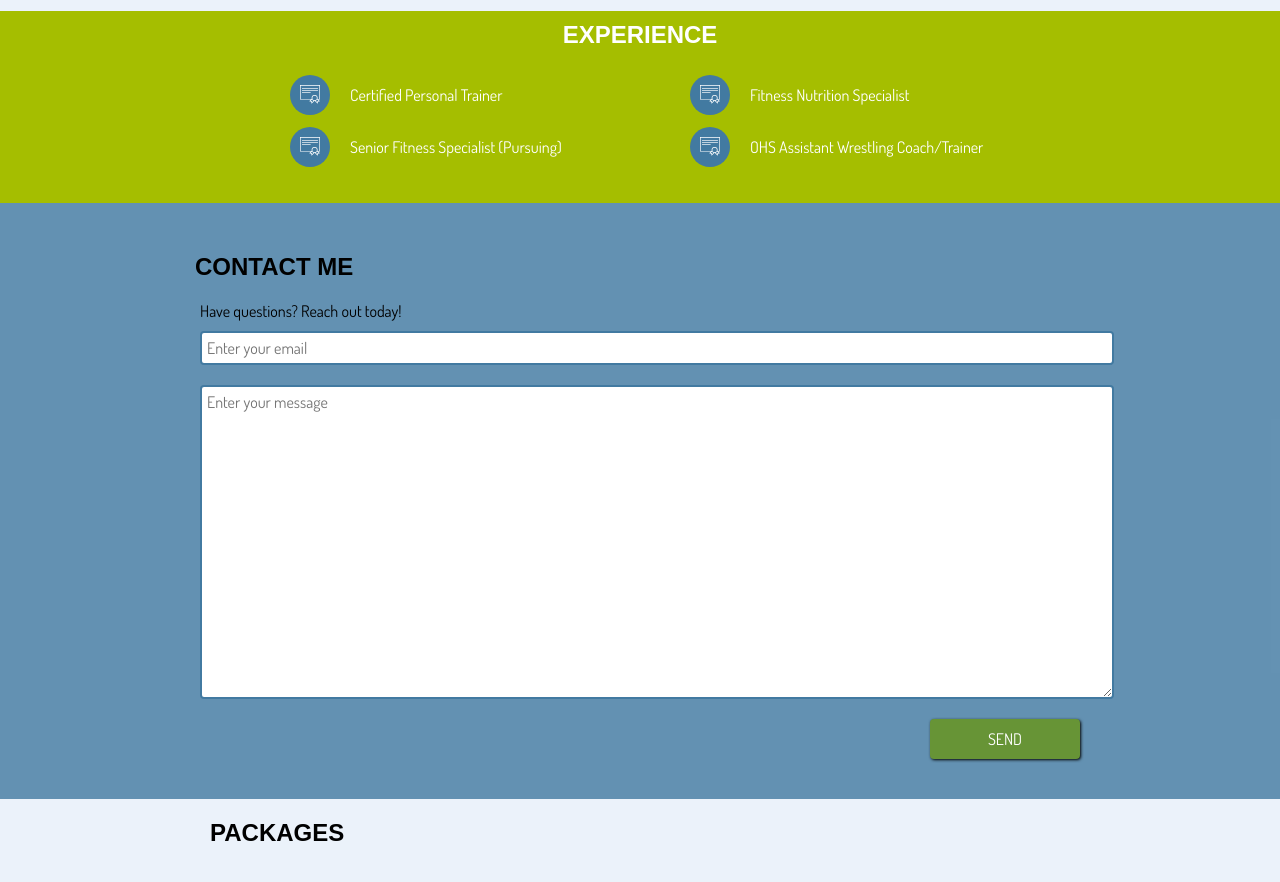
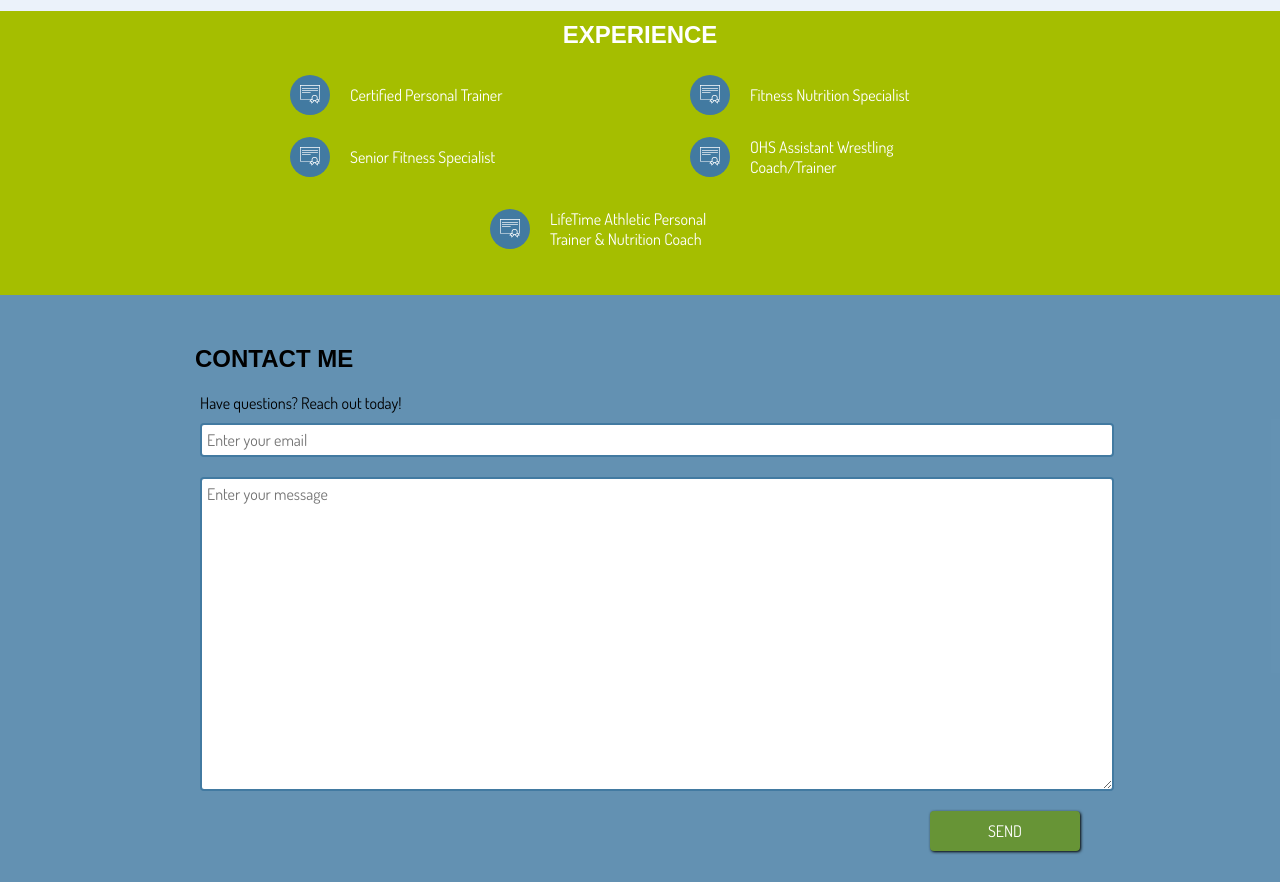
Before and after one commit to hwilson2563/primalroots, a React (Create React App) app: page / in a window 1280 px wide. Shown: the part 1360-2242 px from the top of the page. Built offline with nearby package versions, Linux system fonts and the light colour scheme.

Commit message:
add lifetime and update certification

```diff
--- a/src/parts/About.jsx
+++ b/src/parts/About.jsx
@@ -95,14 +95,16 @@ const CertificationTitle = styled.p`
   font-size: 16px;
   color: ${props => props.theme.fontMain};
   margin-left: 10px;
+  max-width: 200px;
 `
 
 const About = () => {
   let certificates = [
     'Certified Personal Trainer',
     'Fitness Nutrition Specialist',
-    'Senior Fitness Specialist (Pursuing)',
-    'OHS Assistant Wrestling Coach/Trainer'
+    'Senior Fitness Specialist',
+    'OHS Assistant Wrestling Coach/Trainer',
+    'LifeTime Athletic Personal Trainer & Nutrition Coach'
   ]
   return (
     <>
```
